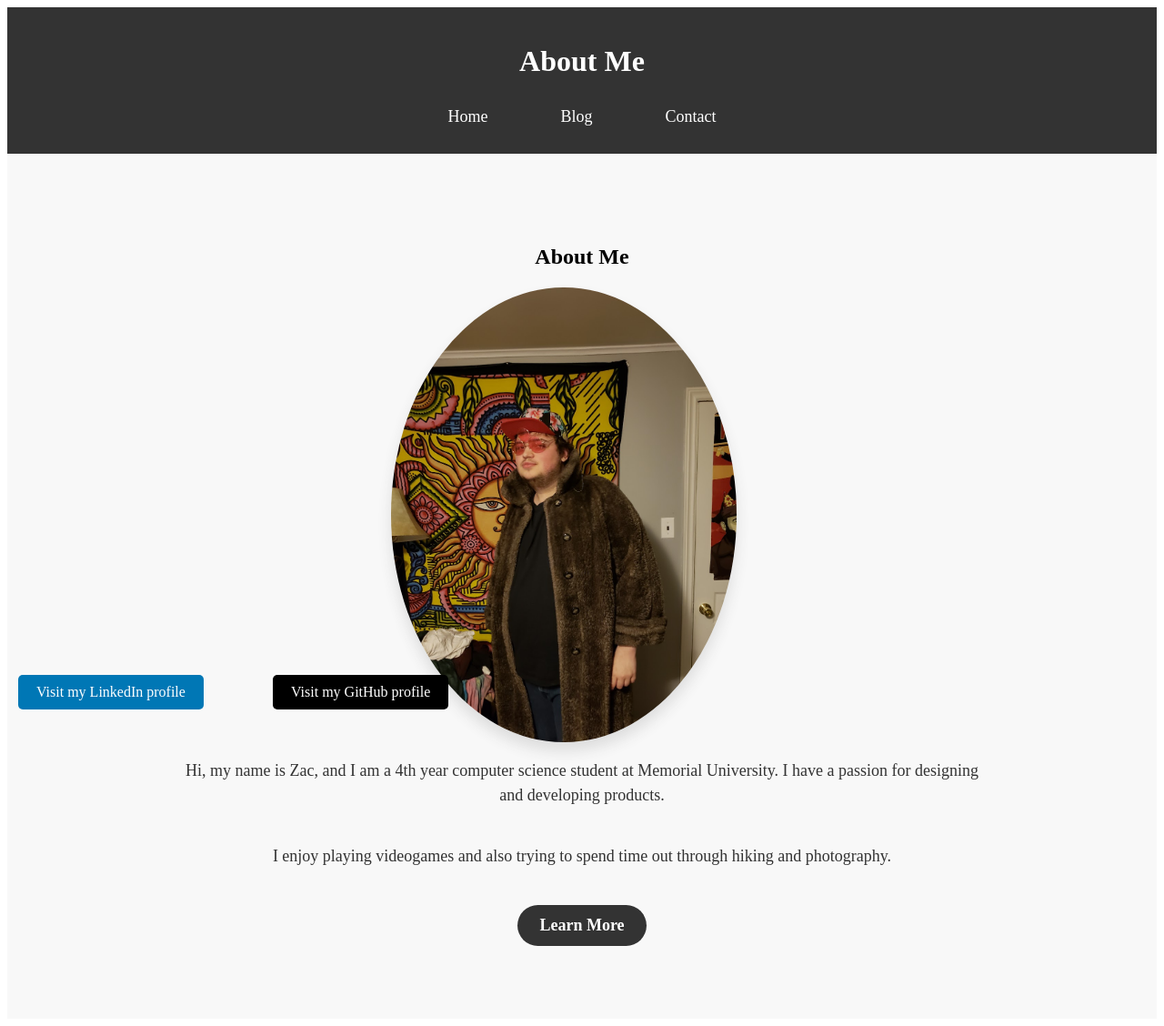
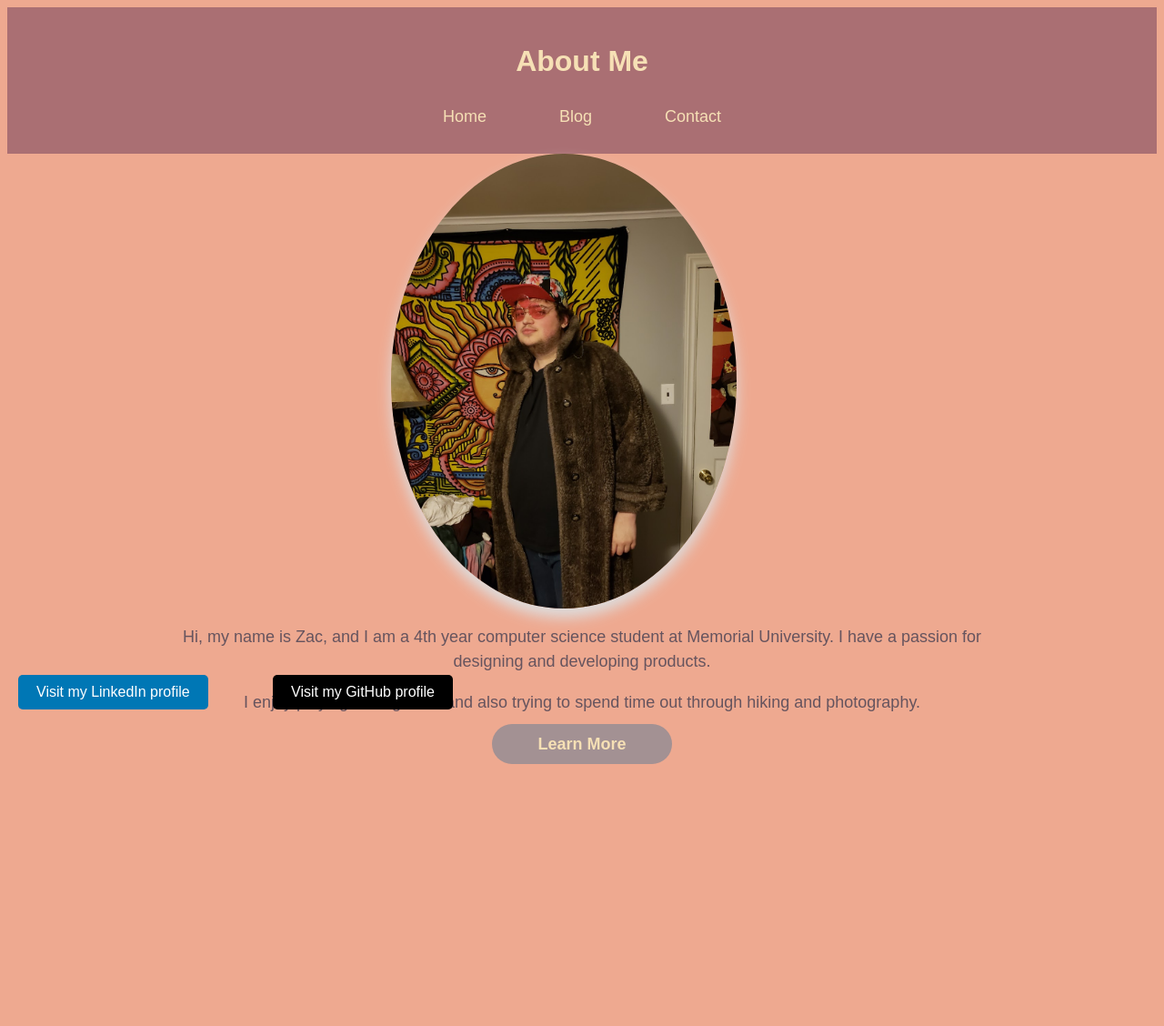
Before and after one commit to Inefy/zac-website, a Flask app: page / in a window 1280 px wide. Shown: the whole page at 91% size. After the commit the page ends 840 px from the top, so only its background shows below. Run offline with Flask 2, Linux system fonts and the light colour scheme; some libraries are stand-ins or nearby versions.

Commit message:
new colour palet, fixed home page up a bit

```diff
--- /dev/null
+++ b/static/base.css
@@ -0,0 +1,66 @@
+body {
+    font-family: Arial, sans-serif;
+    background-color: #eea990;
+    align-items: center;
+    justify-content: center;
+}
+
+.title {
+    text-align: center;
+    color: #f6e0b5;
+}
+
+header {
+    background-color: #aa6f73;
+    padding: 20px;
+    text-align: center;
+}
+
+nav ul {
+    list-style: none;
+    margin: 0;
+    padding: 0;
+    display: flex;
+    justify-content: center;
+}
+
+nav li {
+    display: inline-block;
+    margin: 0 20px;
+}
+
+nav a {
+    color: #f6e0b5;
+    text-decoration: none;
+    font-size: 18px;
+    padding: 10px 20px;
+    display: block;
+    transition: all 0.2s ease-in-out;
+}
+
+nav a:hover {
+    background-color: #a39193;
+    transform: translateY(-10px);
+}
+
+
+.linkedin-button,
+.github-button {
+    position: fixed;
+    bottom: 20px;
+    padding: 10px 20px;
+    border-radius: 5px;
+    text-decoration: none;
+}
+
+.linkedin-button {
+    left: 20px;
+    background-color: #0077B5;
+    color: white;
+}
+
+.github-button {
+    left: 300px;
+    background-color: black;
+    color: white;
+}
--- a/static/main.css
+++ b/static/main.css
@@ -1,45 +1,3 @@
-.section {
-    padding: 80px 0;
-    text-align: center;
-    background-color: #f8f8f8;
-  }
-  .contact {
-    text-align:center;
-    color:white;
-  }
-  header {
-    background-color: #333;
-    padding: 20px;
-    text-align: center;
-  }
-
-  nav ul {
-    list-style: none;
-    margin: 0;
-    padding: 0;
-    display: flex;
-    justify-content: center;
-  }
-
-  nav li {
-    display: inline-block;
-    margin: 0 20px;
-  }
-
-  nav a {
-    color: white;
-    text-decoration: none;
-    font-size: 18px;
-    padding: 10px 20px;
-    display: block;
-    transition: all 0.2s ease-in-out;
-  }
-
-  nav a:hover {
-    background-color: #555;
-    transform: translateY(-10px);
-  }
-
  .section-content {
      display: flex;
      justify-content: center;
@@ -54,7 +12,7 @@
 
  .about-image img {
      width: 100%;
-    border-radius: 50%;
+     border-radius: 90%;
      box-shadow: 0px 10px 15px #ddd;
  }
 
@@ -65,24 +23,31 @@
  .about-text p {
      font-size: 18px;
      line-height: 1.5;
-    color: #333;
-    margin-bottom: 40px;
+     text-align: center;
+     align-items: center;
+     color: #66545e;
+     margin-bottom: 10px;
  }
 
  .cta-button {
-    display: inline-block;
+     display: block;
      padding: 12px 24px;
+     height: 20px;
+     width: 150px;
+     margin-left: auto;
+     margin-right: auto;
      font-size: 18px;
      font-weight: bold;
+     text-align: center;
      text-decoration: none;
-    color: #fff;
-    background-color: #333;
+     color: #f6e0b5;
+     background-color: #a39193;
      border-radius: 50px;
      transition: all 0.3s ease;
  }
 
  .cta-button:hover {
-    background-color: #fff;
-    color: #333;
+     background-color: #f6e0b5;
+     color: #66545e;
      cursor: pointer;
  }
--- a/static/meme.css
+++ b/static/meme.css
@@ -6,7 +6,7 @@ body {
 
 header nav {
     display: flex;
-    float:right;
+    float: right;
     align-self: center;
     justify-content: space-between;
     padding: 20px;
@@ -53,7 +53,7 @@ main {
 
 .item2 {
     grid-area: item2;
-    text-align:center;
+    text-align: center;
 }
 
 .item3 {
--- a/static/socials.css
+++ /dev/null
@@ -1,19 +0,0 @@
-  .linkedin-button, .github-button {
-    position: fixed;
-    bottom: 20px;
-    padding: 10px 20px;
-    border-radius: 5px;
-    text-decoration: none;
-  }
-
-  .linkedin-button {
-    left: 20px;
-    background-color: #0077B5;
-    color: white;
-  }
-
-  .github-button {
-    left: 300px;
-    background-color: black;
-    color: white;
-  }
--- a/templates/blog.html
+++ b/templates/blog.html
@@ -3,13 +3,13 @@
 
 <head>
   <title>Zac's thoughts</title>
-  <link rel="stylesheet" type ="text/css" href="{{ url_for('static', filename='blog.css') }}">
+  <link rel="stylesheet" type="text/css" href="{{ url_for('static', filename='blog.css') }}">
 </head>
 
 <body>
   <header>
     <div class="blog">
-    <h1>My Blog</h1>
+      <h1>My Blog</h1>
     </div>
     <nav>
       <ul>
--- a/templates/main.html
+++ b/templates/main.html
@@ -1,7 +1,8 @@
 <body>
     <script src="/static/smoothscrolling.js"></script>
+    <link rel="stylesheet" type="text/css" href="{{ url_for('static', filename='base.css') }}">
     <header>
-        <div class="contact">
+        <div class="title">
             <h1>About Me</h1>
             <nav>
                 <ul>
@@ -11,22 +12,20 @@
                 </ul>
             </nav>
     </header>
-<section id="about" class="section">
-    <h2 class="section-header">About Me</h2>
-    <link rel="stylesheet" type ="text/css" href="{{ url_for('static', filename='main.css') }}">
+    <section id="about" class="section">            <link rel="stylesheet" type="text/css" href="{{ url_for('static', filename='main.css') }}">
         <div class="section-content">
             <div class="about-image">
                 <img src="{{ url_for('static', filename='images/furcoat.jpg')}}" width="400" height="500" />
             </div>
             <div class="about-text">
-        <p>Hi, my name is Zac, and I am a 4th year computer science student at Memorial University. I have a passion for designing and developing products. </p>
+                <p>Hi, my name is Zac, and I am a 4th year computer science student at Memorial University. I have a
+                    passion for designing and developing products. </p>
                 <p>I enjoy playing videogames and also trying to spend time out through hiking and photography.</p>
                 <a href="#" class="cta-button">Learn More</a>
             </div>
         </div>
     </section>
     <footer>
-    <link rel="stylesheet" type ="text/css" href="{{ url_for('static', filename='socials.css') }}">
         <a href="https://www.linkedin.com/in/zac-batten/" class="linkedin-button">Visit my LinkedIn profile</a>
         <a href="https://github.com/Inefy" class="github-button">Visit my GitHub profile</a>
     </footer>
--- a/templates/meme.html
+++ b/templates/meme.html
@@ -5,7 +5,8 @@
   <meta charset="utf-8">
   <title>Home</title>
 </head>
-<link rel="stylesheet" type ="text/css" href="{{ url_for('static', filename='main.css') }}">
+<link rel="stylesheet" type="text/css" href="{{ url_for('static', filename='main.css') }}">
+
 <body>
   <header>
     <nav>
```
Also changed, not shown: static/contact.css (+9 -48 lines), templates/contact.html (+10 -6 lines). Lines whose indentation alone changed are shown as unchanged.
